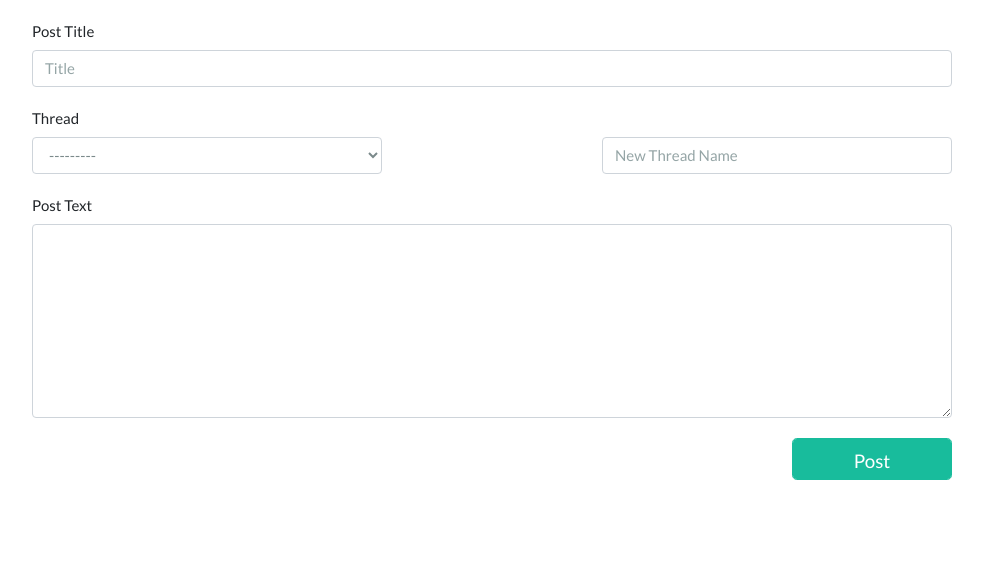
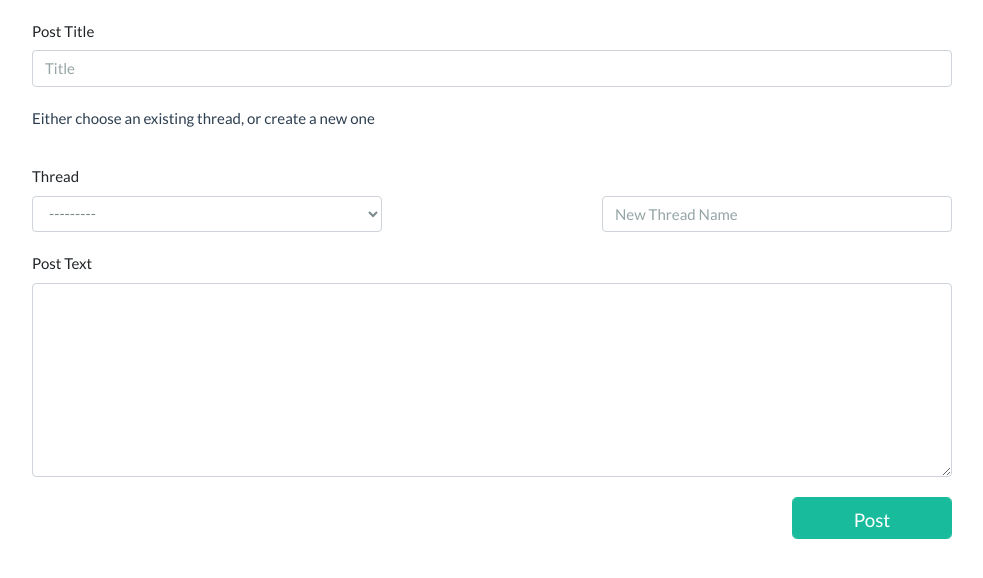
Before and after one commit to btothez/demo, a Django app: page /posts in a window 1280 px wide. Shown: the part 71-649 px from the top of the page, without its empty margins (148-1131 px from the left). Run offline with Django 3.2, Linux system fonts and the light colour scheme; the visitor is signed in with stand-in values (Sample User, id 1); data that the repository does not hold is empty; some libraries are stand-ins or nearby versions.

Commit message:
Some explanations

```diff
--- a/registration/templates/registration/posts.html
+++ b/registration/templates/registration/posts.html
@@ -7,15 +7,20 @@
             <div class="row" style="margin-top: 20px;">
             	<div class="col-md-10 offset-1">
                     <label>Post Title</label>
-                    <p id="title-error" style="color:red;display:none;"></p>
+                    <p id="title-error" class="error-text" style="color:red;display:none;"></p>
                     <input type="text" id="title" class="form-control"
                            name="title" placeholder="Title">
             	</div>
             </div>
             <div class="row" style="margin-top: 20px;">
+                <div class="col-md-10 offset-1">
+                    <p class="text-primary">Either choose an existing thread, or create a new one</p>
+                </div>
+            </div>
+            <div class="row" style="margin-top: 20px;">
                 <div class="col-md-4 offset-1">
                     <label>Thread</label>
-                    <p id="thread-error" style="color:red;display:none;"></p>
+                    <p id="thread-error" class="error-text" style="color:red;display:none;"></p>
                     <select id="thread" name="thread" class="form-control">
                         <option value="">---------</option>
                         {% for thread in threads %}
@@ -31,9 +36,12 @@
                 </div>
             </div>
             <div id="category-section" class="row" style="margin-top: 20px; display: none;">
+                <div class="col-md-11 offset-1">
+                    <p>If creating a new thread, either choose an existing category or create a new one</p>
+                </div>
                 <div class="col-md-4 offset-1">
                     <label>Category</label>
-                    <p id="category-error" style="color:red;display:none;"></p>
+                    <p id="category-error" class="error-text" style="color:red;display:none;"></p>
                     <select id="category" name="category" class="form-control">
                         <option value="">---------</option>
                         {% for category in categories %}
@@ -51,7 +59,7 @@
             <div class="row" style="margin-top: 20px;">
                 <div class="col-md-10 offset-1">
                     <label>Post Text</label>
-                    <p id="body-error" style="color:red;display:none;"></p>
+                    <p id="body-error" class="error-text" style="color:red;display:none;"></p>
                     <textarea name="body" id="body" class="form-control" rows="8"></textarea>
                 </div>
             </div>
@@ -73,13 +81,29 @@
     $(document).ready(function() {
         $('#new-thread').keypress(function(e) {
             $('#category-section').show();
+            $('#thread').val('');
+        });
+
+        $('#thread').on('change', function(e) {
+            $('#new-thread').val('');
+            if ($('#thread').val().length != 0) {
+                $('#category-section').hide();
+            }
+        });
+
+        $('#new-category').keypress(function(e) {
+            $('#category').val('');
+        });
+
+        $('#thread').on('change', function(e) {
+            $('#new-category').val('');
         });
 
         $('#submit-button').on('click', function(e) {
             e.preventDefault();
 
             var errors = false;
-            $('p').hide();
+            $('p.error-text').hide();
 
             // Title
             var title = $('#title').val();
--- a/registration/views.py
+++ b/registration/views.py
@@ -23,9 +23,6 @@ def login_request(request):
 
 def index(request):
     user = request.user
-    full_name = ''
-    full_name = "{} {}".format(user.first_name, user.last_name)
-    full_name = full_name.title()
     context = {
         'threads': Thread.objects.all(),
         'user': user
```
